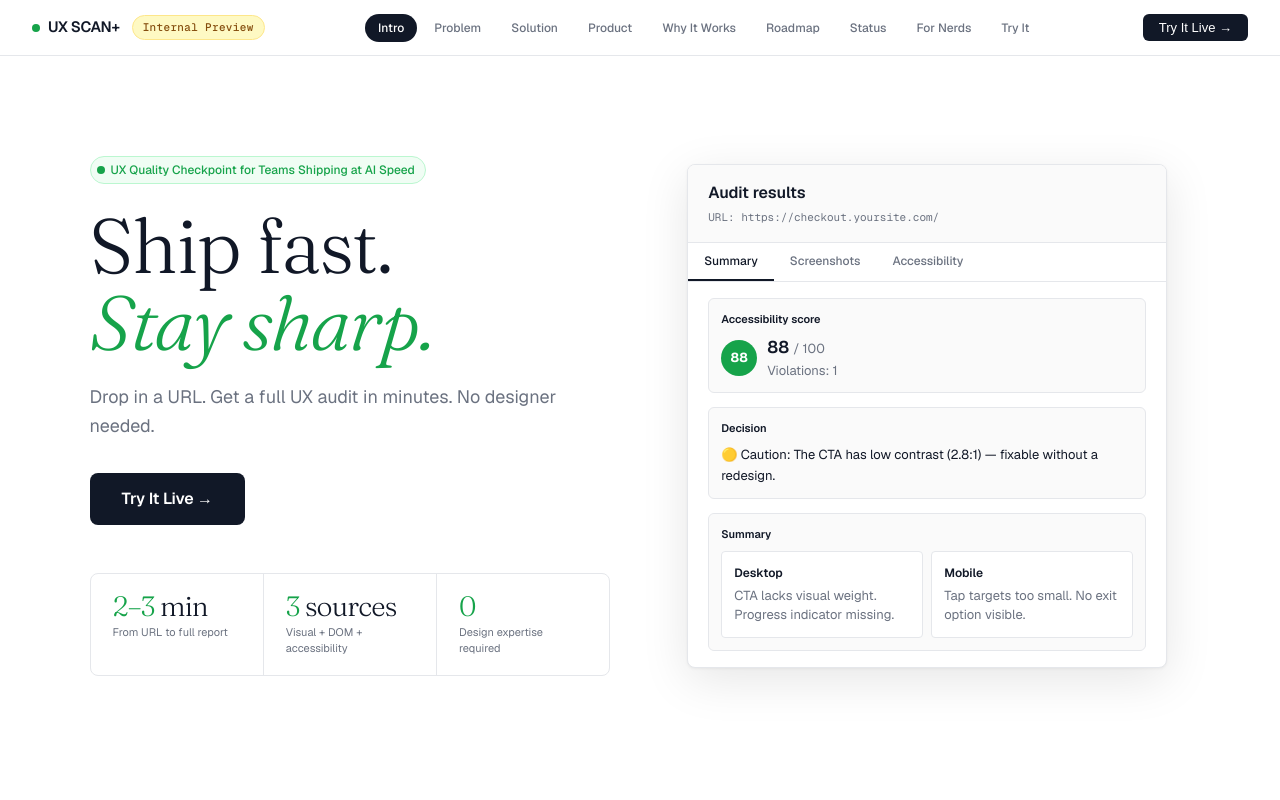
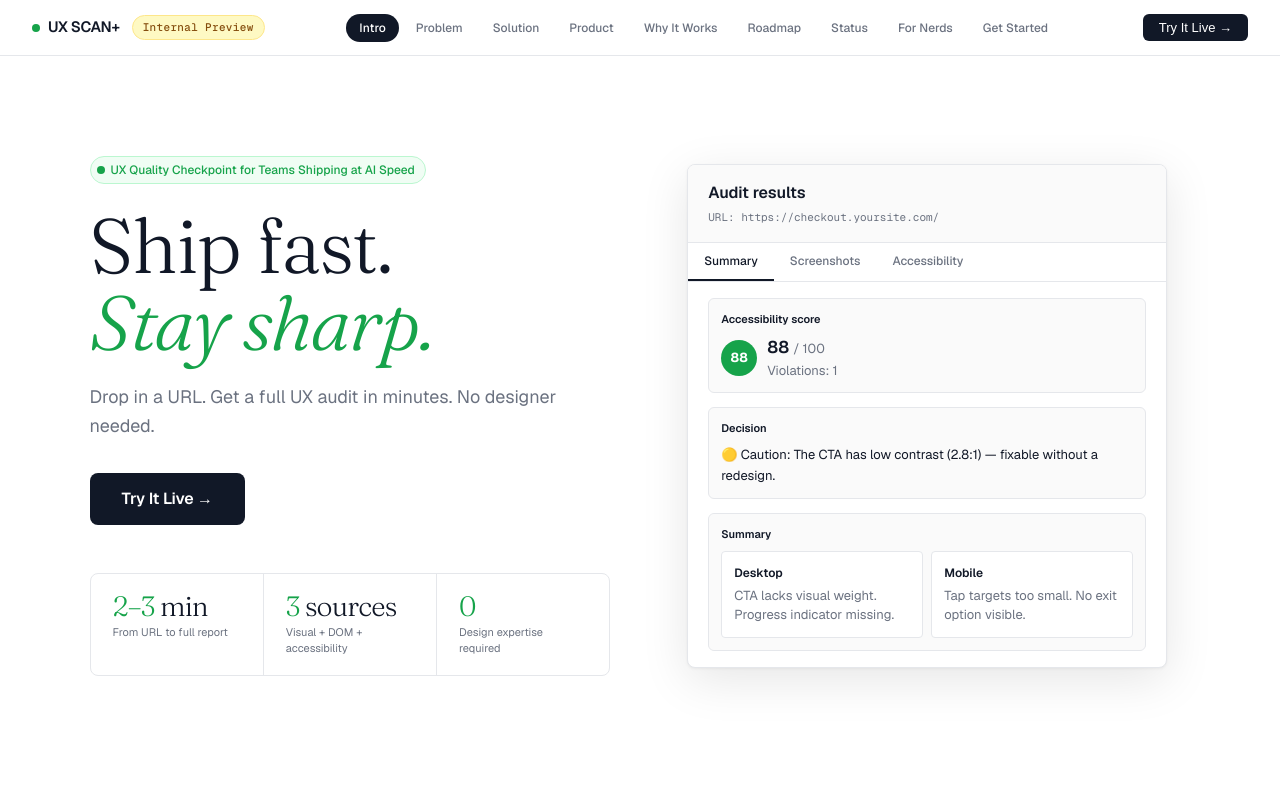
Before and after one commit to JanChaosTheory/ux-scan-pitch-deck, a plain HTML site: page index.html in a window 1280 px wide. Shown: the top 800 px of the page. Drawn offline with nearby package versions, Linux system fonts and the light colour scheme.

Commit message:
Update index.html

```diff
--- a/index.html
+++ b/index.html
@@ -1078,7 +1078,7 @@
 <script data-cfasync="false" src="/cdn-cgi/scripts/5c5dd728/cloudflare-static/email-decode.min.js"></script><script>
   const slides = document.querySelectorAll('.slide');
   const navPills = document.getElementById('navPills');
-  const labels = ['Intro','Problem','Solution','Product','Why It Works','Roadmap','Status','For Nerds','Try It'];
+  const labels = ['Intro','Problem','Solution','Product','Why It Works','Roadmap','Status','For Nerds','Get Started'];
   slides.forEach((_, i) => {
     const pill = document.createElement('div');
     pill.className = 'nav-pill' + (i === 0 ? ' active' : '');
```
